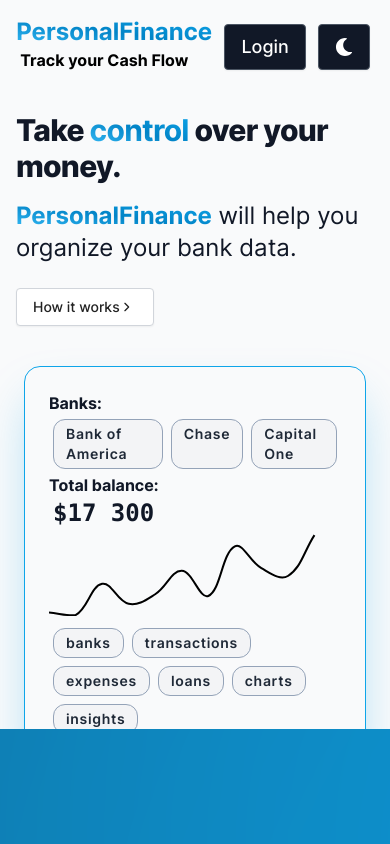
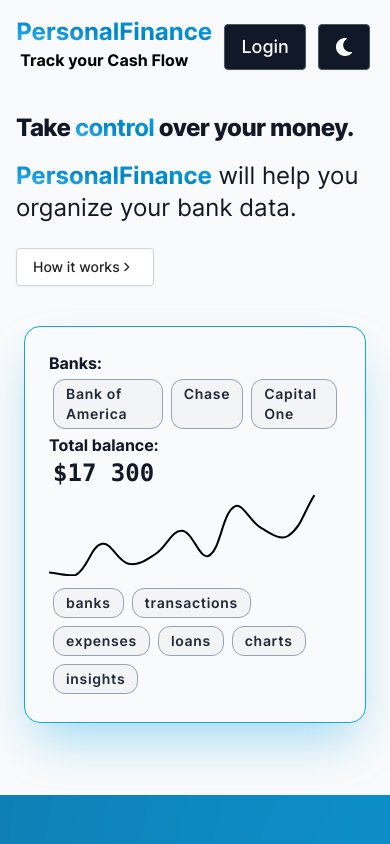
Before and after one commit to kalinchenko23/personal_finance_tracker, a Next.js app in the folder client/: page / in a window 390 px wide. Shown: the top 844 px of the page. Built offline with nearby package versions, Linux system fonts and the light colour scheme.

Commit message:
Responsive layout

```diff
--- a/client/src/pages/index.tsx
+++ b/client/src/pages/index.tsx
@@ -60,19 +60,17 @@
   const { mode } = React.useContext(ThemeContext);
   const textColor = mode === 'dark' ? 'text-gray-300' : 'text-gray-900';
 
-
-
-
   return (
     <Layout>
       <Seo templateTitle='Home' />
 
-      <main className={clsx('w-full h-full flex flex-col', textColor)}>
+      <main className={clsx('w-full h-full flex flex-col ', textColor)}>
 
-        <div className={clsx('w-full h-[75vh] flex flex-col sm:flex-row')} >
-          <section className='h-3/5 sm:w-2/4 sm:h-[80vh] flex justify-center items-center p-4'>
+        <div className={clsx('w-full flex flex-col sm:flex-row mb-12')} >
+
+          <section className='sm:w-2/4 flex md:justify-center md:items-center p-4'>
             <div className='lg:pl-16'>
-              <h1 className='text-3xl font-extrabold tracking-tight  sm:text-5xl xl:text-6xl'>
+              <h1 className=' text-2xl md:text-3xl lg:text-4xl font-extrabold tracking-tight  sm:text-5xl xl:text-6xl'>
                 Take {' '}
                 <UnstyledLink href='#'>
                 <Accent>control</Accent>
```
